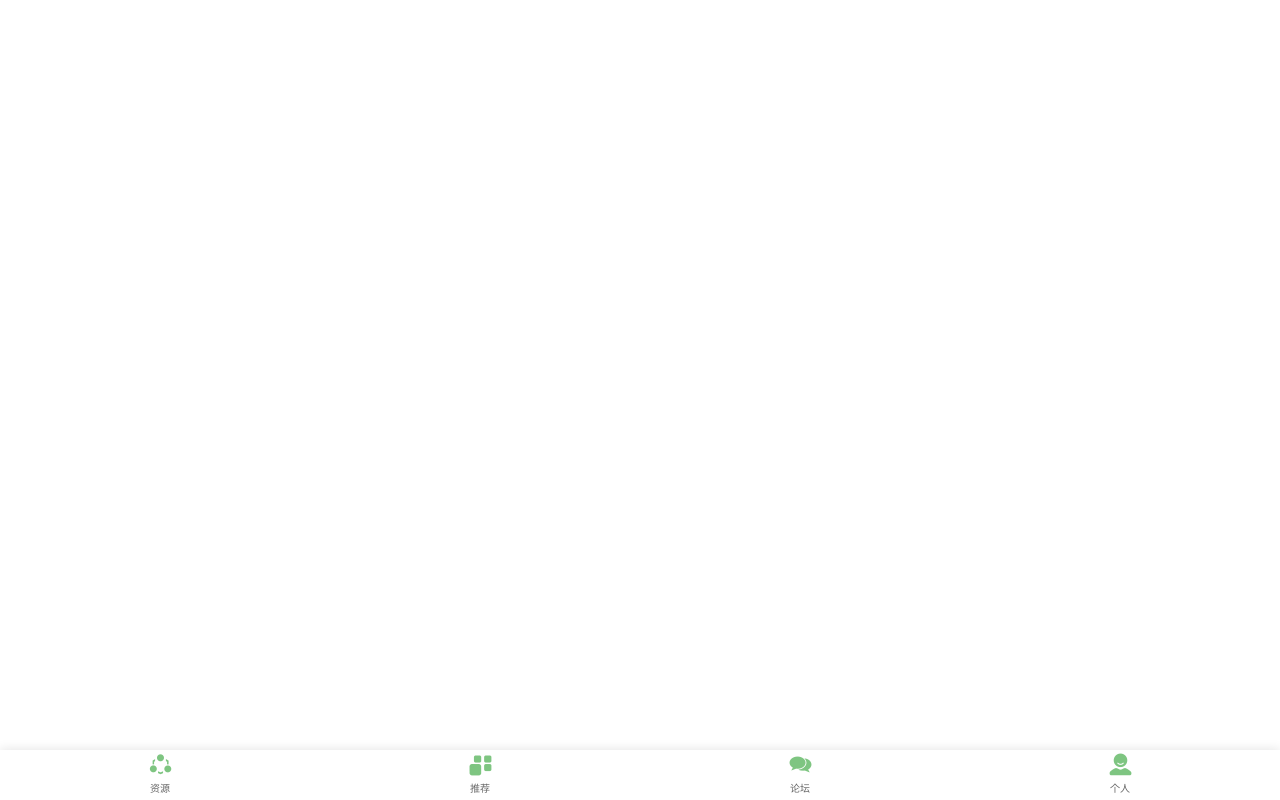
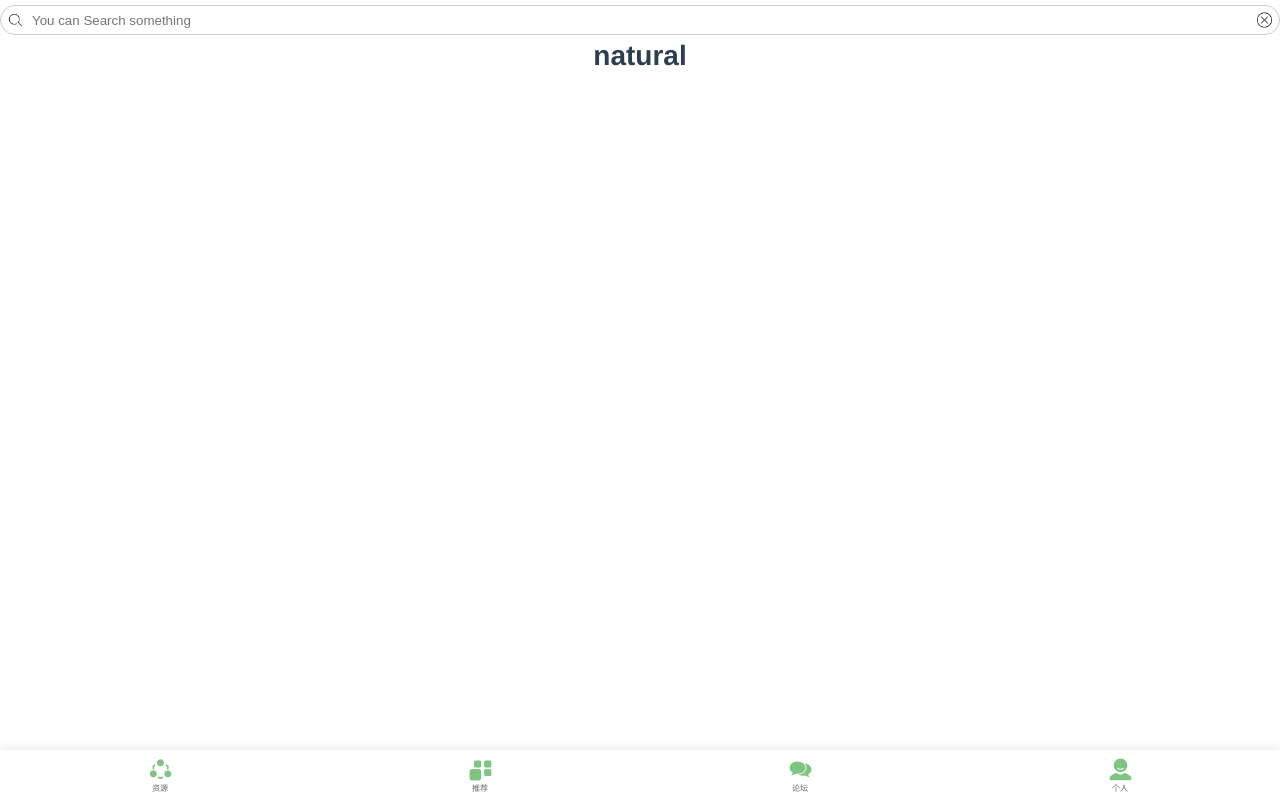
Before and after one commit to MycodeHero/e-online, a Vue app: page /#/natural in a window 1280 px wide. Built offline with nearby package versions, Linux system fonts and the light colour scheme.

Commit message:
添加Search组件

```diff
--- a/index.html
+++ b/index.html
@@ -3,6 +3,7 @@
   <head>
     <meta charset="utf-8">
     <meta name="viewport" content="width=device-width,initial-scale=1.0">
+    <link rel="shortcut icon" href="./static/image/logo.png" type="image/x-icon" />
     <title>e-online</title>
   </head>
   <body>
--- a/src/App.vue
+++ b/src/App.vue
@@ -4,6 +4,7 @@
       <Logo/>
       <Login/>
     </div>   -->
+    <router-view></router-view>
     <FootNav></FootNav>
   </div>
 </template>
@@ -33,6 +34,16 @@ html, body {
   font-size: 14px;
   overflow:hidden;
 }
+a {
+  text-decoration: none;
+}
+
+input{
+    background:none;
+    outline:none;
+    border:0px;
+}
+
 #app {
   font-family: 'Avenir', Helvetica, Arial, sans-serif;
   -webkit-font-smoothing: antialiased;
--- /dev/null
+++ b/src/components/Search.vue
@@ -0,0 +1,51 @@
+<template>
+  <div class="search">
+    <i class="search-icon"></i>
+    <input type="text" placeholder="You can Search something"/>
+    <i class="delete-icon"></i>
+  </div>
+</template>
+
+<script>
+export default {
+
+}
+</script>
+
+<style>
+  .search {
+    position:relative;
+    display: flex;
+    justify-content: center;
+    align-items:center;
+    width: 100%;
+    height:40px;
+  }
+
+  .search input {
+    box-sizing: border-box;
+    width: 100%;
+    height: 30px;
+    border-radius: 15px;
+    border:1px solid #ccc;
+    padding: 0 31px;
+  }
+
+  i {
+    position:absolute;
+    width:15px;
+    height:15px;
+    top:50%;
+    transform:translateY(-50%)
+  }
+  .search-icon {
+    left: 8px;
+    background: url('../../static/image/search.png');
+    background-size:100% 100%;
+  }
+  .delete-icon {
+    right: 8px;
+    background: url('../../static/image/delete.png');
+    background-size:100% 100%;
+  }
+</style>
--- a/src/pages/FootNav.vue
+++ b/src/pages/FootNav.vue
@@ -1,8 +1,12 @@
 <template>
   <div class="footer-nav">
-    <div v-for="(nav, index) in navs" :key="index">
-      <img :src="nav.imgSrc" width=25>
-      <p>{{nav.title}}</p>
+    <div class='footer-router'>
+      <router-link v-for="(nav, index) in navs" :key="index" :to="nav.toUrl">
+        <div class="nav-wrap">
+          <img :src="nav.imgSrc" width=25/>
+          <p>{{nav.title}}</p>
+        </div>
+      </router-link>
     </div>
   </div>
 </template>
@@ -14,18 +18,22 @@ export default {
     return {
       navs: [
         {
+          toUrl: 'natural',
           imgSrc: '../../static/image/resourse.png',
           title: '资源'
         },
         {
+          toUrl: 'refer',
           imgSrc: '../../static/image/refer.png',
           title: '推荐'
         },
         {
+          toUrl: 'talk',
           imgSrc: '../../static/image/talk.png',
           title: '论坛'
         },
         {
+          toUrl: 'admin',
           imgSrc: '../../static/image/admin.png',
           title: '个人'
         }
@@ -42,19 +50,25 @@ export default {
     left:0px;
     width: 100%;
     height:50px;
-    box-shadow: 0 -1px 10px rgba(0,0,0, 0.1);
+    box-shadow: 0 -1px 10px rgba(0,0,0,0.1);
   }
-
-  .footer-nav>div {
-    width:25%;
+  .footer-router {
+    display:flex;
+    width:100%;
     height:100%;
-    float:left;
+  }
+  .footer-router > a {
+    display:flex;
+    flex-grow: 1;
+    height: 100%;
+    align-items:center;
+    justify-content: center;
   }
   .footer-nav img {
-    margin-top:2px;
+    display: block;
   }
   .footer-nav p {
-    font-size:10px;
+    font-size:8px;
     color:#666;
   }
 </style>
--- /dev/null
+++ b/src/pages/nav-pages/admin.vue
@@ -0,0 +1,20 @@
+<template>
+  <div class="admin">
+    <h1>admin</h1>
+  </div>
+</template>
+
+<script>
+export default {
+
+}
+</script>
+
+<style>
+  .admin {
+    box-sizing:border-box;
+    padding-bottom: 50px;
+    height:100%;
+    color: rebeccapurple
+  }
+</style>
--- /dev/null
+++ b/src/pages/nav-pages/natural.vue
@@ -0,0 +1,25 @@
+<template>
+  <div class="natural">
+    <div class="natural-top">
+      <Search/>
+    </div>
+    <h1>natural</h1>
+  </div>
+</template>
+
+<script>
+import Search from '@/components/Search.vue'
+export default {
+  components: {
+    Search
+  }
+}
+</script>
+
+<style>
+  .natural {
+    box-sizing:border-box;
+    padding-bottom: 50px;
+    height:100%;
+  }
+</style>
--- /dev/null
+++ b/src/pages/nav-pages/refer.vue
@@ -0,0 +1,20 @@
+<template>
+  <div class="refer">
+    <h1>Refer</h1>
+  </div>
+</template>
+
+<script>
+export default {
+
+}
+</script>
+
+<style>
+  .refer {
+    box-sizing:border-box;
+    padding-bottom: 50px;
+    height:100%;
+    color: orange
+  }
+</style>
--- /dev/null
+++ b/src/pages/nav-pages/talk.vue
@@ -0,0 +1,20 @@
+<template>
+  <div class="talk">
+    <h1>talk</h1>
+  </div>
+</template>
+
+<script>
+export default {
+
+}
+</script>
+
+<style>
+  .talk {
+    box-sizing:border-box;
+    padding-bottom: 50px;
+    height:100%;
+    color: blue;
+  }
+</style>
--- a/src/router/index.js
+++ b/src/router/index.js
@@ -12,3 +12,45 @@
 //     }
 //   ]
 // })
+
+import Vue from 'vue'
+import Router from 'vue-router'
+
+Vue.use(Router)
+
+const router = new Router({
+  mode: 'hash',
+  bash: '/',
+  routes: [
+    {
+      path: '/',
+      redirect: '/natural'
+    },
+    {
+      path: '/natural',
+      component (resolve) {
+        require(['@/pages/nav-pages/natural.vue'], resolve)
+      }
+    },
+    {
+      path: '/refer',
+      component (resolve) {
+        require(['@/pages/nav-pages/refer.vue'], resolve)
+      }
+    },
+    {
+      path: '/talk',
+      component (resolve) {
+        require(['@/pages/nav-pages/talk.vue'], resolve)
+      }
+    },
+    {
+      path: '/admin',
+      component (resolve) {
+        require(['@/pages/nav-pages/admin.vue'], resolve)
+      }
+    }
+  ]
+})
+
+export default router
```
Also changed, not shown: static/image/delete.png (added), static/image/search.png (added).
